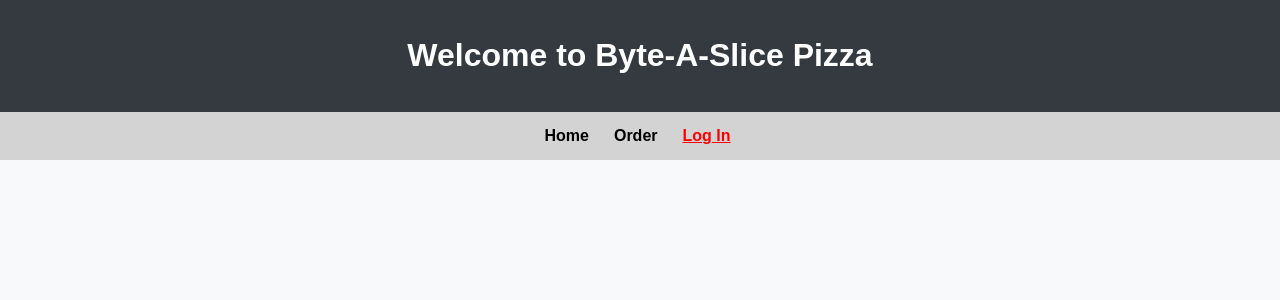
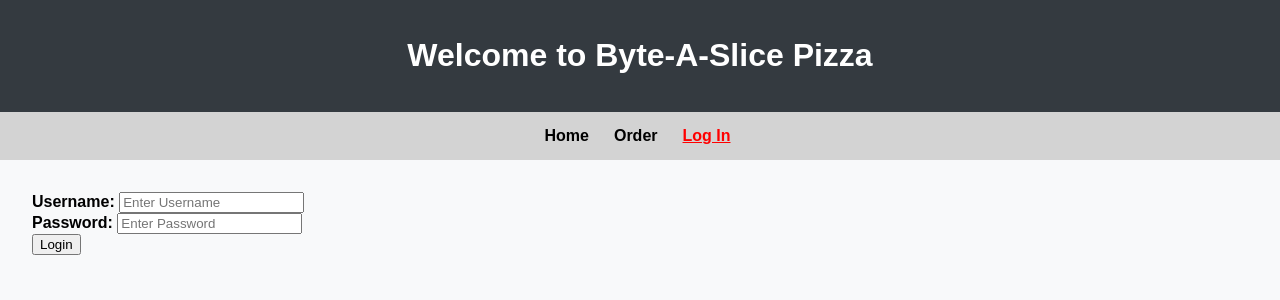
Before and after one commit to KJBarber89/KJC-pizza-ordering-system, a PHP site: page /login.php in a window 1280 px wide. Shown: the top 300 px of the page. Run offline with PHP 8.4, Linux system fonts and the light colour scheme; data comes from the database, SQL or seed files in the repository; both versions use the stored data as it was after the commit.

Commit message:
Added login functionality

```diff
--- a/FrontEnd/database.php
+++ b/FrontEnd/database.php
@@ -3,30 +3,42 @@
 $pdo = new PDO("sqlite:Byte-A-Slice_Pizza.sqlite");
 
 // $sql is a sql query and $parameters is an array.
-function query($sql, $parameters = null) {
+function query($sql, $parameters = null)
+{
     global $pdo;
     $stmt = $pdo->prepare($sql);
     $stmt->execute($parameters);
     return $stmt->fetchAll(PDO::FETCH_ASSOC);
 }
 
-function getInfo() {
-    return query("SELECT * FROM website_info WHERE id=?" , [1]);
+function getInfo()
+{
+    return query("SELECT * FROM website_info WHERE id=?", [1]);
 }
 
-function getSizes() {
+function getSizes()
+{
     return query("SELECT * FROM pizza_sizes");
 }
 
-function getCrusts() {
+function getCrusts()
+{
     return query("SELECT * FROM pizza_crusts");
 }
 
-function getToppings() {
+function getToppings()
+{
     return query("SELECT * FROM pizza_toppings");
 }
 
-function insertOrderInfo($firstName, $lastName, $address, $pizzaSize, $pizzaCrust, $pizzaToppings, $totalPrice) {
+function getLoginInfo()
+{
+    $data = query("SELECT * FROM admin_info WHERE id=?", [1]);
+    return $data[0];
+}
+
+function insertOrderInfo($firstName, $lastName, $address, $pizzaSize, $pizzaCrust, $pizzaToppings, $totalPrice)
+{
     $sql = "INSERT INTO order_info (first_name, last_name, address, pizza_size, pizza_crust, pizza_toppings, total_price) VALUES(?, ?, ?, ?, ?, ?, ?)";
     $parameters = [$firstName, $lastName, $address, $pizzaSize, $pizzaCrust, $pizzaToppings, $totalPrice];
     return query($sql, $parameters);
--- a/FrontEnd/include.php
+++ b/FrontEnd/include.php
@@ -3,4 +3,35 @@
 require "database.php";
 
 $header = "Welcome to Byte-A-Slice Pizza";
+$cookieName = "auth";
+
 $info = getInfo();
+
+function html_dump($object)
+{
+    echo "<pre>";
+    var_dump($object);
+    echo "</pre>";
+}
+
+function login($username, $password)
+{
+    global $cookieName;
+    $loginInfo = getLoginInfo();
+    $hash = $loginInfo["password"];
+    $userInfo = $loginInfo["username"];
+
+    if (!password_verify($password, $hash) || $userInfo != $username) {
+        return false;
+    }
+
+    setcookie($cookieName, md5($cookieName), time() + 60 * 60 * 24);
+
+    return true;
+}
+
+function isLoggedIn()
+{
+    global $cookieName;
+    return isset($_COOKIE[$cookieName]);
+}
--- a/FrontEnd/login.php
+++ b/FrontEnd/login.php
@@ -5,6 +5,7 @@ require "include.php";
 
 <!DOCTYPE html>
 <html lang="en">
+
 <head>
     <meta charset="UTF-8">
     <meta name="viewport" content="width=device-width, initial-scale=1.0">
@@ -15,7 +16,7 @@ require "include.php";
 
 <body>
     <header>
-        <h1><?=$header?></h1>
+        <h1><?= $header ?></h1>
     </header>
     <nav>
         <ul>
@@ -25,7 +26,18 @@ require "include.php";
         </ul>
     </nav>
     <main>
+        <form action="credential_handling.php" method="POST">
+            <div id="login-container">
+                <label for="username"><b>Username: </b></label>
+                <input type="text" placeholder="Enter Username" name="username" required>
+                <br>
+                <label for="password"><b>Password: </b></label>
+                <input type="password" placeholder="Enter Password" name="password" required>
+                <br>
+                <button type="submit">Login</button>
+            </div>
+        </form>
     </main>
-    <script src="scripts.js"></script>
 </body>
+
 </html>
--- a/FrontEnd/scripts.js
+++ b/FrontEnd/scripts.js
@@ -4,7 +4,7 @@ document.addEventListener('DOMContentLoaded', function () {
 
     form.addEventListener('change', calculatePrice);
 
-    function calculatePrice(){
+    function calculatePrice() {
 
         let totalPrice = 0;
 
--- a/FrontEnd/styles.css
+++ b/FrontEnd/styles.css
@@ -24,6 +24,7 @@ main {
     border-radius: 8px;
     box-shadow: 0 0 10px rgba(0, 0, 0, 0.1);
 }
+
 .popup {
     display: none;
     position: fixed;
@@ -121,3 +122,8 @@ main form #total-price {
     outline: none;
     padding: 0;
 }
+
+main form #login-container {
+    justify-content: center;
+    align-items: center;
+}
```
Also changed, not shown: FrontEnd/credential_handling.php (added, +14 -0 lines), FrontEnd/index.php (+9 -6 lines), FrontEnd/order.php (+9 -7 lines), FrontEnd/order_summary.php (+18 -15 lines), FrontEnd/Byte-A-Slice_Pizza.sqlite.
